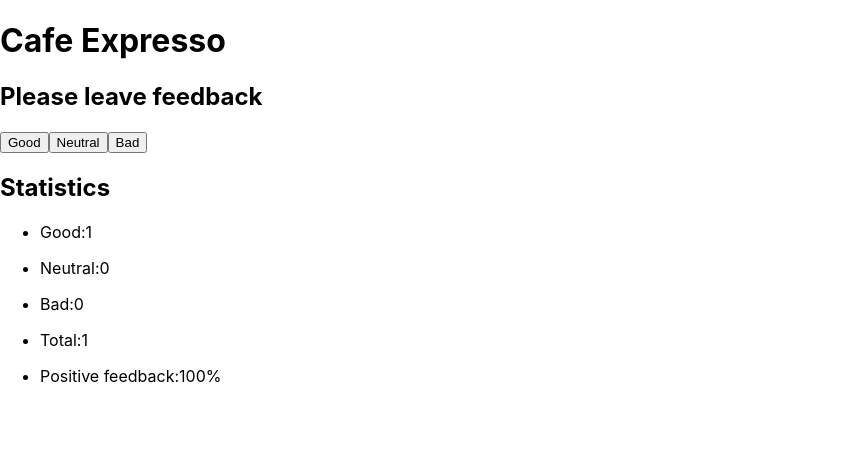
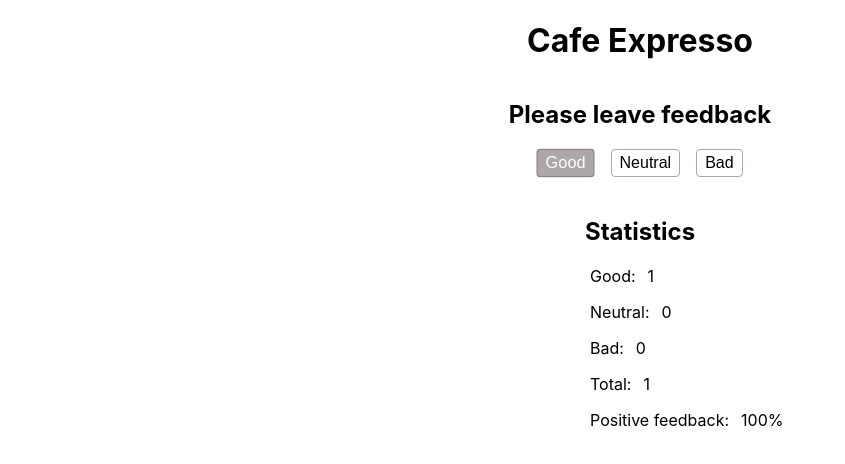
Before and after one commit to didukhroma/goit-react-woolf-hw-02-feedback, a React (Create React App) app: page / in a window 1280 px wide. Both pictures are taken after a click on the button "Good". Shown: the top 464 px of the page, without its empty margins (0-845 px from the left). Built offline with nearby package versions, Linux system fonts and the light colour scheme.

Commit message:
--date=2024-03-30 10:10:10
styled: add base stylization

```diff
--- a/src/components/Button/Button.jsx
+++ b/src/components/Button/Button.jsx
@@ -1,4 +1,5 @@
 import { capitalize } from 'helpers/capitalize';
+import { StyledButton } from './Button.styled';
 
 function Button({ text, cbOnClick }) {
   const title = capitalize(text);
@@ -7,7 +8,7 @@ function Button({ text, cbOnClick }) {
     cbOnClick(text);
   };
 
-  return <button onClick={handleClick}>{title}</button>;
+  return <StyledButton onClick={handleClick}>{title}</StyledButton>;
 }
 
 export default Button;
--- /dev/null
+++ b/src/components/Button/Button.styled.js
@@ -0,0 +1,25 @@
+import styled from 'styled-components';
+
+export const StyledButton = styled('button')`
+  padding: 4px 8px;
+  font-size: 1em;
+
+  border: 1px solid rgba(93, 81, 81, 0.5);
+  border-radius: 4px;
+
+  background-color: transparent;
+
+  transition: color 200ms cubic-bezier(0.075, 0.82, 0.165, 1),
+    background-color 200ms cubic-bezier(0.075, 0.82, 0.165, 1);
+
+  &:hover,
+  &:focus {
+    cursor: pointer;
+    color: #fff;
+    background-color: rgba(93, 81, 81, 0.5);
+    transform: scale(1.02);
+  }
+  &:not(:last-child) {
+    margin-right: 16px;
+  }
+`;
--- /dev/null
+++ b/src/components/Container/Container.jsx
@@ -0,0 +1,7 @@
+import { StyledDiv } from './Container.styled';
+
+function Container({ children }) {
+  return <StyledDiv>{children}</StyledDiv>;
+}
+
+export default Container;
--- /dev/null
+++ b/src/components/Container/Container.styled.js
@@ -0,0 +1,8 @@
+import styled from 'styled-components';
+
+export const StyledDiv = styled('div')`
+  margin: 0 auto;
+  padding: 0 16px;
+  width: 500px;
+  text-align: center;
+`;
--- /dev/null
+++ b/src/components/Container/index.js
@@ -0,0 +1 @@
+export { default } from './Container';
--- a/src/components/Feedback/Feedback.jsx
+++ b/src/components/Feedback/Feedback.jsx
@@ -3,6 +3,7 @@ import { Component } from 'react';
 import Section from 'components/Section';
 import Statistics from 'components/Statistics';
 import FeedbackOptions from 'components/FeedbackOptions';
+import { StyledMainTitle } from './Feedback.styled';
 
 class Feedback extends Component {
   static defaultProps = {
@@ -41,7 +42,7 @@ class Feedback extends Component {
 
     return (
       <>
-        <h1>Cafe Expresso</h1>
+        <StyledMainTitle>Cafe Expresso</StyledMainTitle>
         <Section title="Please leave feedback">
           <FeedbackOptions
             options={this.state}
--- /dev/null
+++ b/src/components/Feedback/Feedback.styled.js
@@ -0,0 +1,6 @@
+import styled from 'styled-components';
+
+export const StyledMainTitle = styled('h1')`
+  margin-bottom: 40px;
+  text-align: center;
+`;
--- a/src/components/Section/Section.jsx
+++ b/src/components/Section/Section.jsx
@@ -1,9 +1,14 @@
+import Container from 'components/Container';
+import { StyledSection } from './Section.styled';
+
 function Section({ title, children }) {
   return (
-    <section>
-      <h2>{title}</h2>
-      {children}
-    </section>
+    <StyledSection>
+      <Container>
+        <h2>{title}</h2>
+        {children}
+      </Container>
+    </StyledSection>
   );
 }
 
--- /dev/null
+++ b/src/components/Section/Section.styled.js
@@ -0,0 +1,7 @@
+import styled from 'styled-components';
+
+export const StyledSection = styled('section')`
+  &:not(:last-child) {
+    margin-bottom: 40px;
+  }
+`;
--- a/src/components/StatisticsItem/StatisticsItem.jsx
+++ b/src/components/StatisticsItem/StatisticsItem.jsx
@@ -1,14 +1,16 @@
 import { capitalize } from 'helpers/capitalize';
+import { StyledLi, StyledItem } from './StatisticsItem.styled';
 
 function StatisticsItem({ name, value, symbol }) {
   const title = capitalize(name);
   return (
-    <li>
+    <StyledLi>
       <p>
-        <span>{title}</span>:<span>{value}</span>
-        {symbol && symbol}
+        <StyledItem>{`${title}:`}</StyledItem>
+        <span>{value}</span>
+        {symbol}
       </p>
-    </li>
+    </StyledLi>
   );
 }
 
--- /dev/null
+++ b/src/components/StatisticsItem/StatisticsItem.styled.js
@@ -0,0 +1,14 @@
+import styled from 'styled-components';
+
+export const StyledLi = styled('li')`
+  padding-left: 160px;
+  text-align: left;
+
+  &:not(:last-child) {
+    margin-bottom: 16px;
+  }
+`;
+
+export const StyledItem = styled('span')`
+  margin-right: 12px;
+`;
--- a/src/index.css
+++ b/src/index.css
@@ -13,3 +13,6 @@ code {
   font-family: source-code-pro, Menlo, Monaco, Consolas, 'Courier New',
     monospace;
 }
+ul {
+  list-style: none;
+}
```
